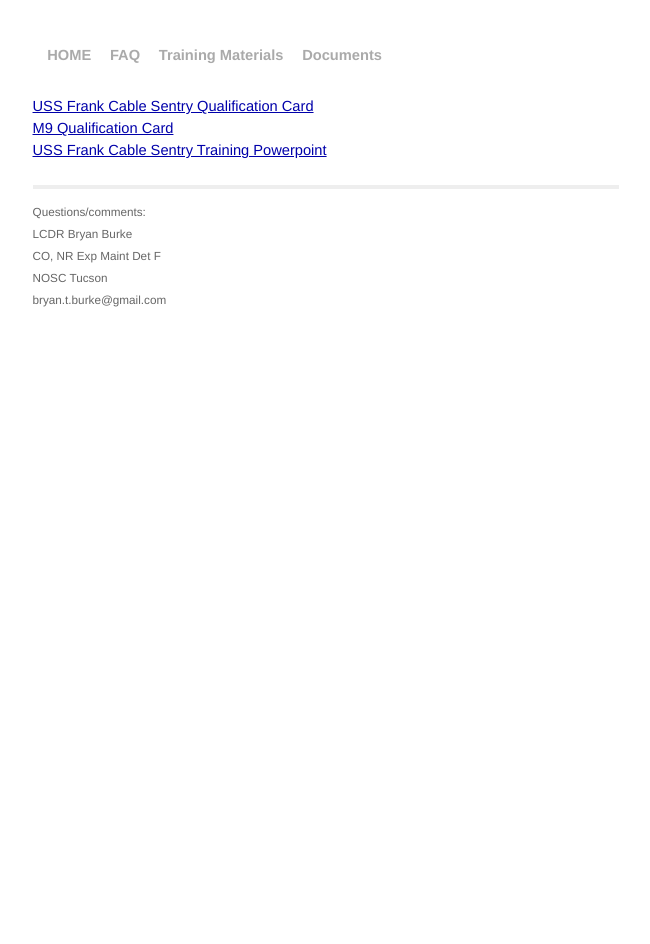
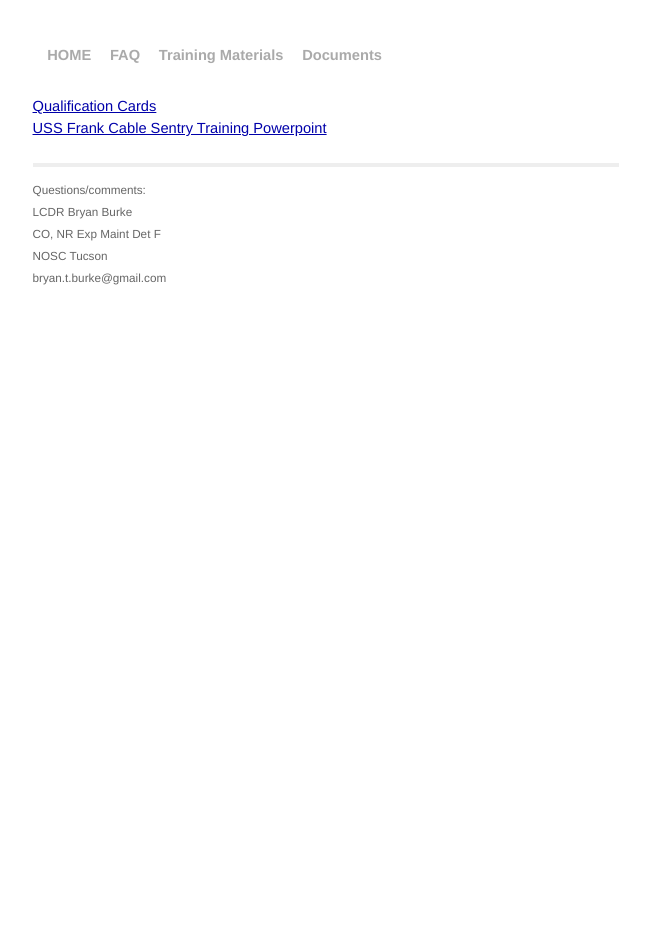
Before and after one commit to BTBurke/sentry.emdetf.org, a Jekyll site: the page built from training.html, in a window 1280 px wide. Shown: the whole page, without its empty margins (314-964 px from the left). Built offline with Jekyll 4.4.1, drawn with Linux system fonts in a browser that asks for light colours; Markdown is read by kramdown in place of the engine named in the settings.

Commit message:
Fixed training materials page

```diff
--- a/training.html
+++ b/training.html
@@ -4,8 +4,7 @@
 ---
 <div id="home">
 
-  <a href="docs/sentry_qual_card.pdf">USS Frank Cable Sentry Qualification Card</a><br>
-  <a href="docs/M9_qual_card.pdf">M9 Qualification Card</a><br>
+  <a href="docs.html">Qualification Cards</a><br>
   <a href="docs/sentry.ppt">USS Frank Cable Sentry Training Powerpoint</a>
 
 </div>
```
